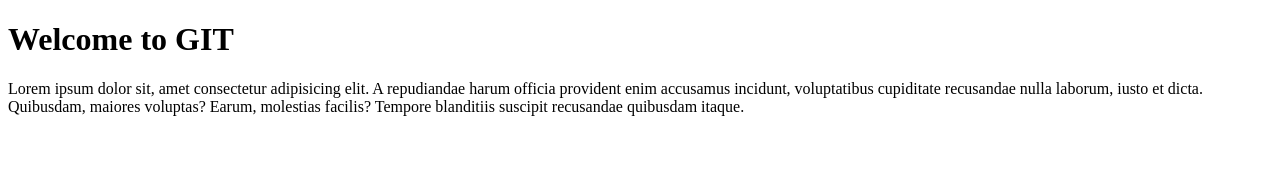
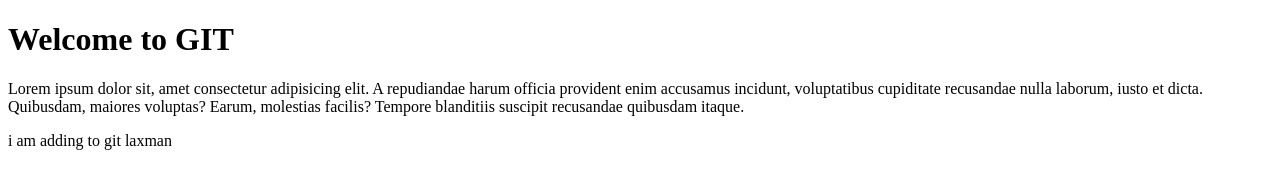
Before and after one commit to crlaxman/testinggit, a plain HTML site: page index.html in a window 1280 px wide. Drawn offline with Linux system fonts and the light colour scheme.

Commit message:
laxman added to git
i am adding

```diff
--- a/index.html
+++ b/index.html
@@ -8,5 +8,6 @@
 <body>
     <h1>Welcome to GIT</h1>
     <p>Lorem ipsum dolor sit, amet consectetur adipisicing elit. A repudiandae harum officia provident enim accusamus incidunt, voluptatibus cupiditate recusandae nulla laborum, iusto et dicta. Quibusdam, maiores voluptas? Earum, molestias facilis? Tempore blanditiis suscipit recusandae quibusdam itaque.</p>
+    <p> i am adding to git laxman </p>
 </body>
 </html>
```
